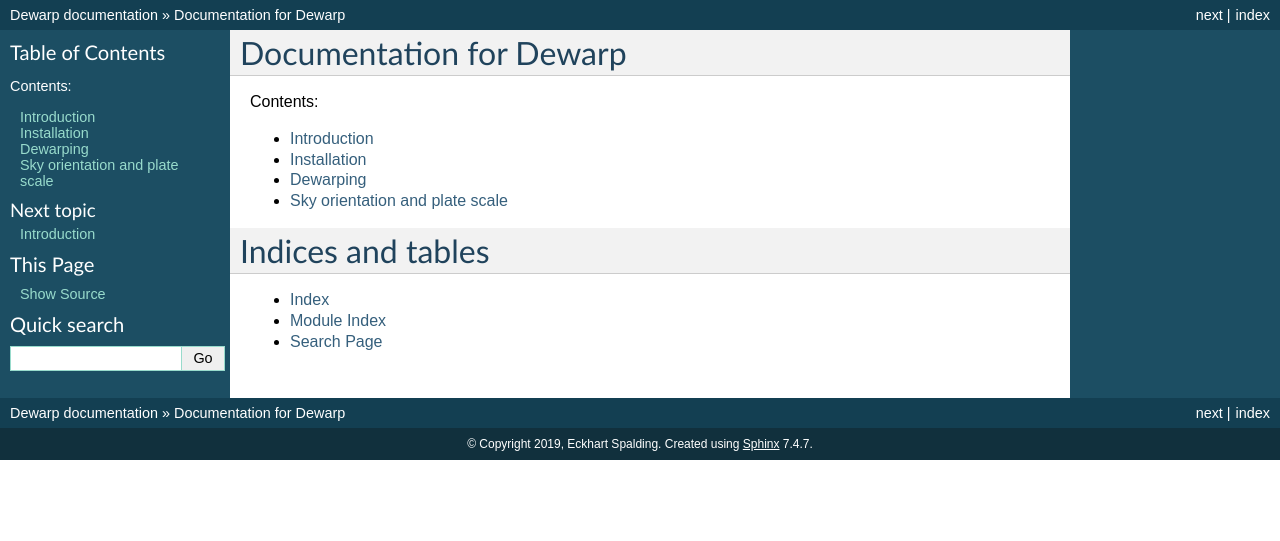
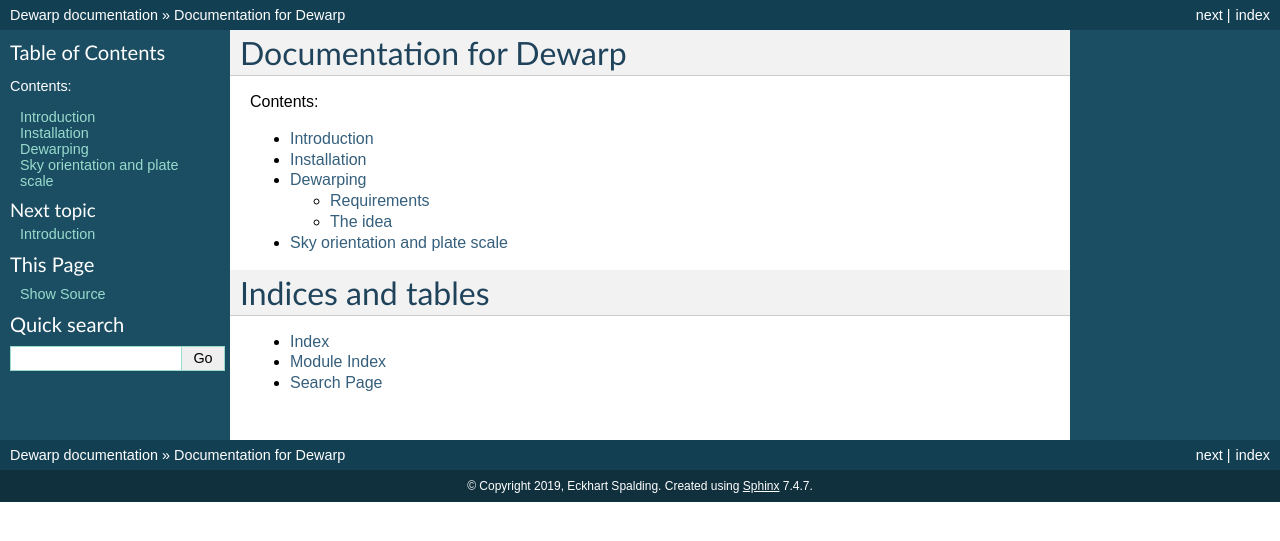
Before and after one commit to mwanakijiji/dewarp, a Sphinx documentation site: the page built from docs/index.rst, in a window 1280 px wide. Shown: the top 541 px of the page. Built offline with Sphinx 7.4.7, drawn with Linux system fonts in a browser that asks for light colours; pages that are not in the unit, such as notebooks, are missing from menus.

Commit message:
Figure caption

```diff
--- a/docs/dewarp_soln.rst
+++ b/docs/dewarp_soln.rst
@@ -1,14 +1,23 @@
 Dewarping
 =================
-Requirements: A FITS frame of sources with patterned, known locations (like
+
+**********
+Requirements
+**********
+
+A FITS frame of sources with patterned, known locations (like
 a pinhole grid in Fig. :numref:`pinhole_ex`).
 
-.. _pinhole:
+.. _pinhole_ex:
 .. figure:: images/pinholeGridFull.jpeg
-	   :scale: 90 %
+	   :scale: 10 %
            :align: center
-	   :alt: An example of what a pinhole-grid-illuminated readout should look like. Make sure not to saturate the pinholes, so as to facilitate centroiding.
 
+		   An example of what a pinhole-grid-illuminated readout should look like. Make sure not to saturate the pinholes, so as to facilitate centroiding.
+
+**********
+The idea
+**********
 
 This software is for dewarping the illumination beam on a detector
 based on a known 'perfect' distribution of point source, and also for
```
